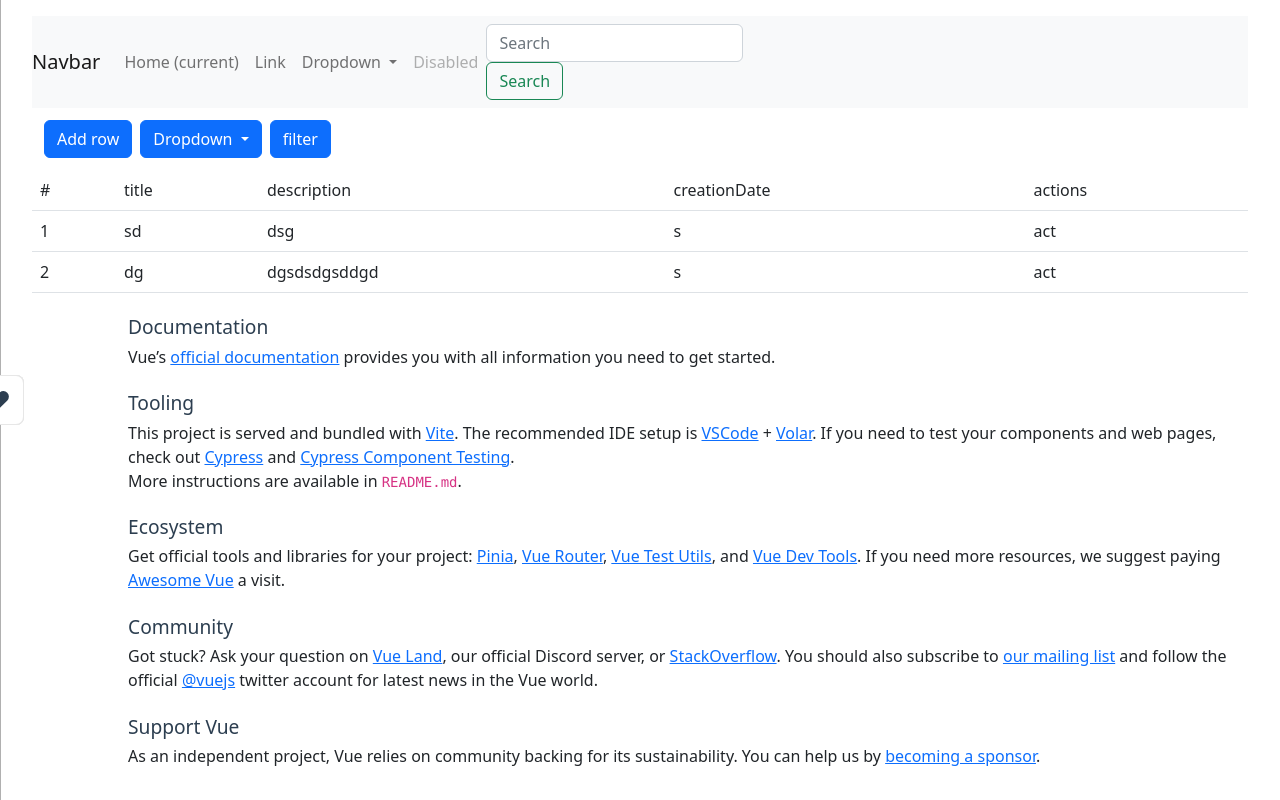
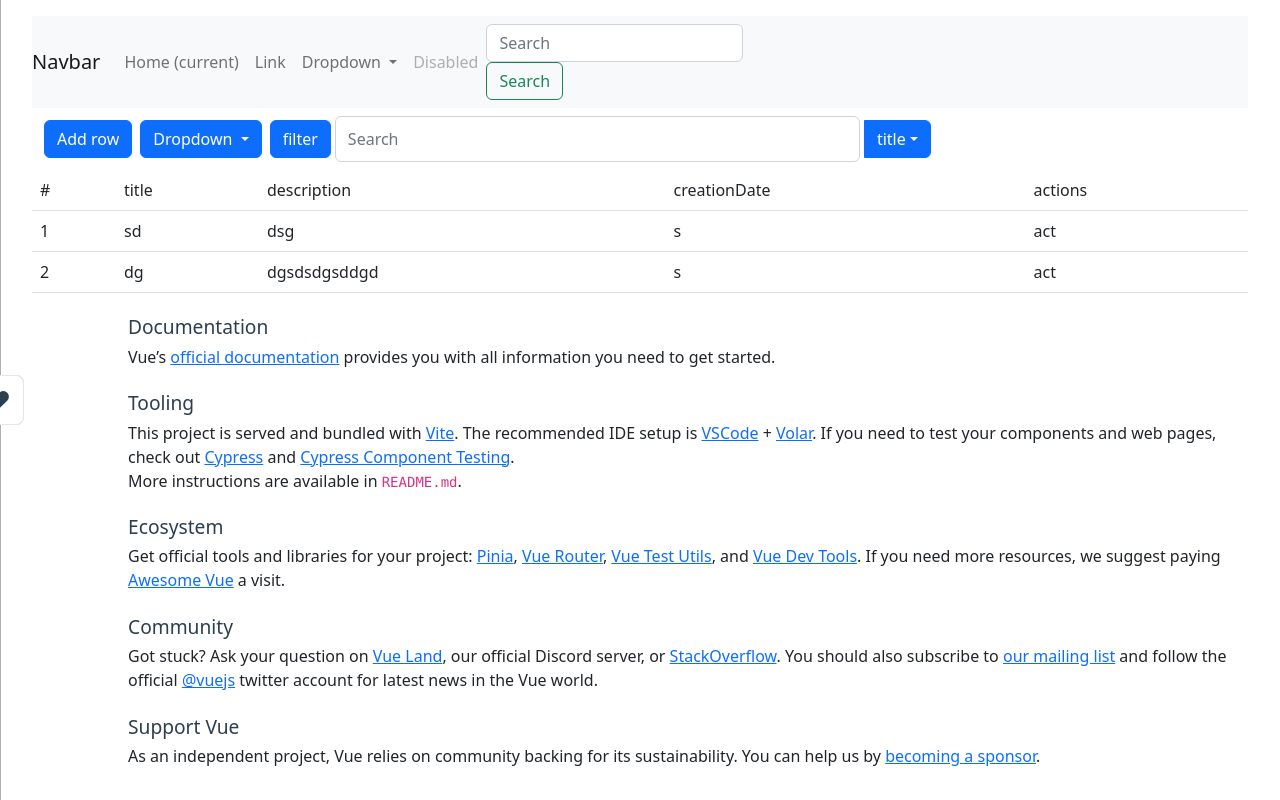
Before and after one commit to mohammadjebrahimi/todo, a Vue app in the folder parsTech-test/: page / in a window 1280 px wide. Built offline with nearby package versions, Linux system fonts and the light colour scheme.

Commit message:
feat(): add search componenr and store

```diff
--- a/parsTech-test/src/components/table/Table.vue
+++ b/parsTech-test/src/components/table/Table.vue
@@ -4,6 +4,7 @@
 <RowMaker :headers="headers"/>
 <SetColumnVisibilityMode :headers="headers"/>
 <Filter :headers="headers"/>
+<Search/>
 </div>
   <table class="table table-hover">
 
@@ -33,6 +34,7 @@
 import RowMaker from '@/components/table/rowMaker/RowMaker.vue';
 import SetColumnVisibilityMode from '@/components/table/setColumnVisibilityMode/SetColumnVisibilityMode.vue';
 import Filter from './filter/filter.vue';
+import Search from './search/Search.vue';
 import {useTable} from './useTable';
 
 const props=defineProps({
--- /dev/null
+++ b/parsTech-test/src/components/table/search/Search.vue
@@ -0,0 +1,34 @@
+<template>
+
+<div class="input-group w-50">
+  <input type="search" v-model="todoListSearch.searchString" class="form-control rounded" placeholder="Search" aria-label="Search" aria-describedby="search-addon" />
+  <div class="btn btn-primary m-1 dropdown-toggle" href="#"  role="button" data-toggle="dropdown"
+    aria-haspopup="true" data-bs-toggle="dropdown" aria-expanded="false">
+    {{todoListSearch.selectedColumn}}
+  </div>
+
+
+  <div class="dropdown-menu" id="searchDRP" >
+    <template v-for="(headerValue, headerkey, index) in todoListHeaders" :key="'headerSearch-' + index">
+      <div v-if="headerValue.isSearchable" class="dropdown-item"
+    :class="{ active: headerkey==todoListSearch.selectedColumn }" @click="selectSearchColumn(headerkey)">
+      {{ headerkey }}</div>
+    </template>
+
+</div>
+
+
+
+
+  </div>
+</template>
+<script setup>
+
+import { useSearch } from '@/components/table/search/useSearch'
+
+const { todoListSearch,todoListHeaders,selectSearchColumn } = useSearch()
+</script>
+
+
+
+<style scoped></style>
--- /dev/null
+++ b/parsTech-test/src/components/table/search/useSearch.js
@@ -0,0 +1,20 @@
+// mouse.js
+import { reactive } from 'vue'
+
+import { useTodoListStore } from '@/stores/todolist.js'
+
+export function useSearch() {
+  const { todoListHeaders, todoListSearch,updateTodoListSearch } = useTodoListStore()
+  const state = reactive({
+    dropdown: null,
+  })
+
+
+
+  function selectSearchColumn(key) {
+    updateTodoListSearch({selectedColumn:key })
+  }
+
+
+  return { todoListSearch, todoListHeaders, selectSearchColumn }
+}
--- a/parsTech-test/src/stores/todolist.js
+++ b/parsTech-test/src/stores/todolist.js
@@ -17,11 +17,16 @@ export const useTodoListStore = defineStore('todoList', () => {
     description: '',
     creationDate: ''
   })
-  const todoListSearch = ref('')
+  const todoListSearch = ref({
+    selectedColumn: 'title',
+    searchString: ''
+  })
   const todoListHeaders = ref({
-    title: { isVisible: true },
-    description: { isVisible: true },
-    creationDate: { isVisible: true }
+    title: { isVisible: true, isSearchable: true },
+    description: {
+      isVisible: true, isSearchable: true
+    },
+    creationDate: { isVisible: true, isSearchable: false }
   })
 
 
@@ -42,10 +47,10 @@ export const useTodoListStore = defineStore('todoList', () => {
 
 
   const searchedRows = ({ rows }) => rows.filter((item) => {
-    for (const key in todoListHeaders.value) {
-      if (item[key] === undefined || !item[key].includes(todoListSearch.value))
-        return false;
-    }
+    const column = todoListSearch.value.selectedColumn
+    if (item[column] === undefined || !item[column].includes(todoListSearch.value.searchString))
+      return false;
+
     return true;
   })
   const filteredRows = (rows) => rows.filter((item) => {
@@ -81,7 +86,12 @@ export const useTodoListStore = defineStore('todoList', () => {
   const updateTodoListHeaderVisibility = ({ key, isVisible }) => {
     return todoListHeaders.value[key].isVisible = isVisible
   }
-
+  const updateTodoListSearch = (searchOption) => {
+    for (const key in searchOption) {
+      if (todoListSearch.value[key] !== undefined)
+        todoListSearch.value[key] = searchOption[key]
+    }
+  }
   return {
     todoListRows,
     addRow,
@@ -93,6 +103,8 @@ export const useTodoListStore = defineStore('todoList', () => {
     todoListFilter,
     filterOption,
     searchedRows,
-    updateTodoListFilter
+    updateTodoListFilter,
+    todoListSearch,
+    updateTodoListSearch
   }
 })
```
